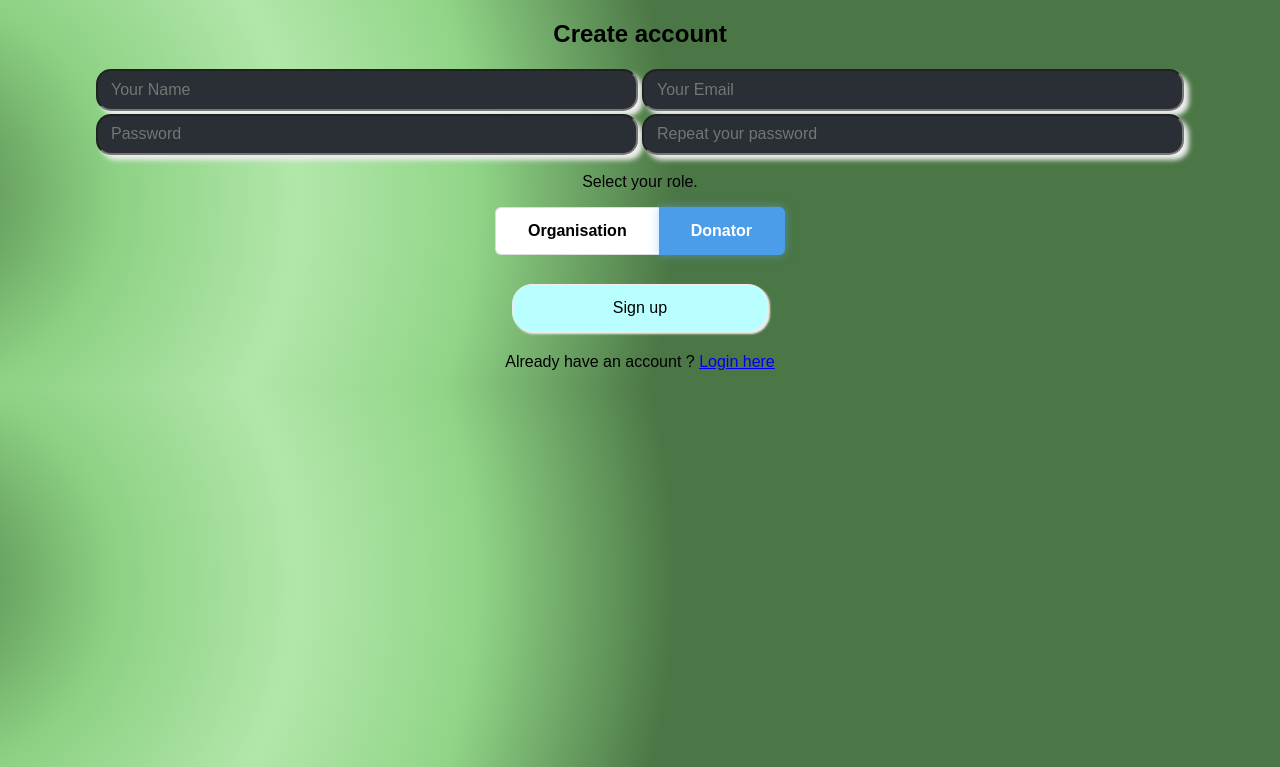
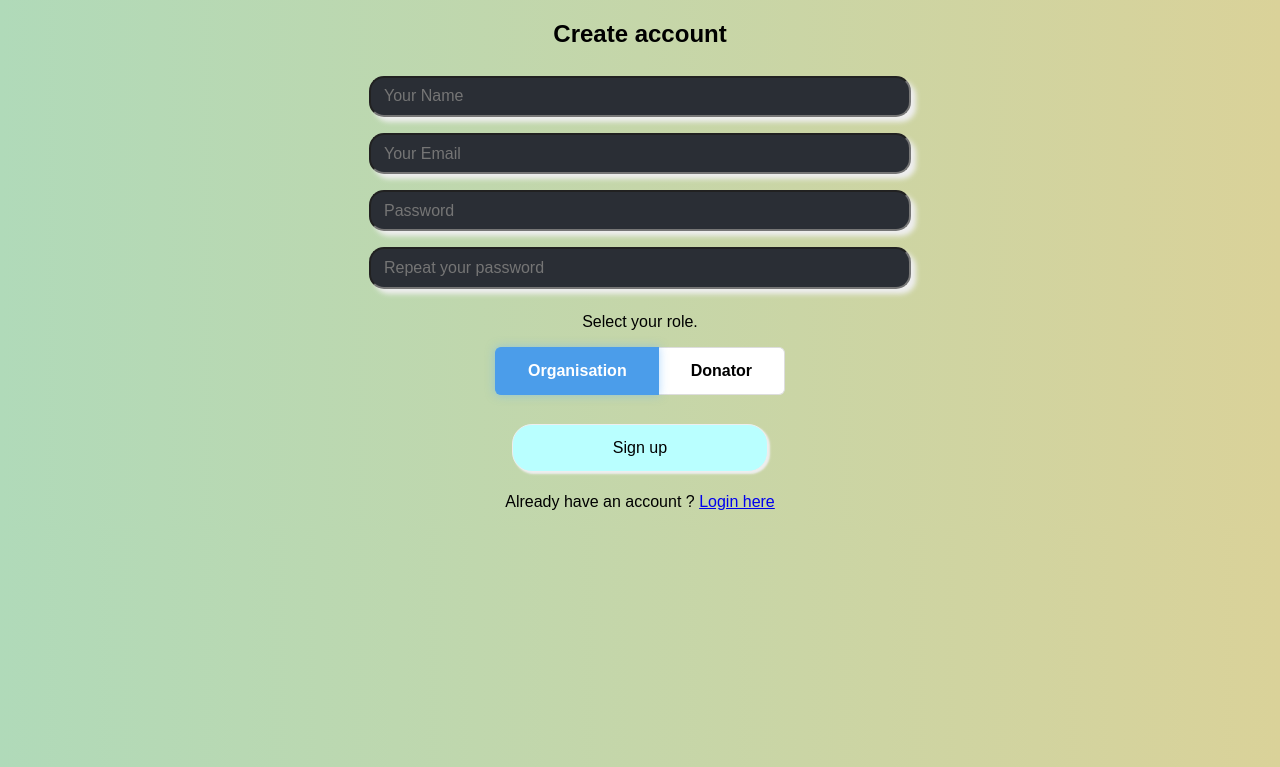
Before and after one commit to Shaikidris7786/Charity-Application-Blockchain, a Flask app: page / in a window 1280 px wide. Shown: the top 767 px of the page. Run offline with Flask 2, Linux system fonts and the light colour scheme; parts of the project's set-up code (start-up, migrations or seed data) failed here and were passed over.

Commit message:
Changed UI of pages and IF block condition, Beautified

```diff
--- a/static/css/main.css
+++ b/static/css/main.css
@@ -1,7 +1,10 @@
 :root {
-  background: #7F7FD5;
+  background: #DAD299;
   /* fallback for old browsers */
-  background-image: radial-gradient(circle 759px at -6.7% 50%, #508349 0%, #8cd183 26.2%, #b2e7aa 50.6%, #90d587 74.1%, #4b7645 100.3%);
+  /* Chrome 10-25, Safari 5.1-6 */
+  background: -webkit-gradient(linear, left top, right top, from(#B0DAB9), to(#DAD299));
+  background: linear-gradient(to right, #B0DAB9, #DAD299);
+  /* W3C, IE 10+/ Edge, Firefox 16+, Chrome 26+, Opera 12+, Safari 7+ */
   font-size: 1rem;
 }
 
@@ -43,7 +46,7 @@ table, th, td {
   font-size: inherit;
   border-radius: 15px;
   padding: .6rem .8rem;
-  margin: .1rem 0;
+  margin: .5rem 0;
   width: 40%;
   background-color: #2a2e35;
   -webkit-box-shadow: 5px 5px 5px #eee;
--- a/static/css/main.scss
+++ b/static/css/main.scss
@@ -1,7 +1,7 @@
 :root{
-    background: #7F7FD5;  /* fallback for old browsers */
-    // background: linear-gradient(to right, #91EAE4, #86A8E7, #7F7FD5); /* W3C, IE 10+/ Edge, Firefox 16+, Chrome 26+, Opera 12+, Safari 7+ */
-    background-image: radial-gradient( circle 759px at -6.7% 50%, rgba(80,131,73,1) 0%, rgba(140,209,131,1) 26.2%, rgba(178,231,170,1) 50.6%, rgba(144,213,135,1) 74.1%, rgba(75,118,69,1) 100.3% );
+    background: #DAD299;  /* fallback for old browsers */
+    background: -webkit-linear-gradient(to right, #B0DAB9, #DAD299);  /* Chrome 10-25, Safari 5.1-6 */
+    background: linear-gradient(to right, #B0DAB9, #DAD299); /* W3C, IE 10+/ Edge, Firefox 16+, Chrome 26+, Opera 12+, Safari 7+ */
     font-size: 1rem;
 }
 
@@ -38,7 +38,7 @@ table, th, td {
     font-size: inherit;
     border-radius: 15px;
     padding: .6rem .8rem;
-    margin: .1rem 0;
+    margin: .5rem 0;
     width: 40%;
     background-color: #2a2e35;
     box-shadow: 5px 5px 5px #eee;
--- a/templates/index.html
+++ b/templates/index.html
@@ -8,10 +8,10 @@
     <h1>Navigation Page!</h1>
     <h2>Choose your path and explore:</h2>
     <form action="#" method="post">
-        {% if role == 0 %}
+        {% if role|int == 0 %}
             <p><input class = "form-submit" type="submit" value="Create Event" name="Organisation"/></p>
         {% endif %}
-        {% if role == 1 %}
+        {% if role|int == 1 %}
             <p><input class = "form-submit" type="submit" value="Donate" name="Donator"/></p>
         {% endif %}
         <p><input class = "form-submit" type="submit" value="Transactions" name="Transactions"/></p>
--- a/templates/login.html
+++ b/templates/login.html
@@ -11,9 +11,9 @@
         <div class="container">
                 <form method="POST" id="signup-form" class="signup-form" action="{{url_for('login')}}">
                     <h2 class="form-title">Sign-in</h2>
-                    <input type="text" class="input-control" name="name" id="name" placeholder="Your Name"/>
-                    <input type="password" class="input-control" name="password" id="password" placeholder="Password"/>
-                    <input type="submit" name="submit" id="submit" class="form-submit" value="Sign-in"/>
+                    <input type="text" class="input-control" name="name" id="name" placeholder="Your Name"/><br>
+                    <input type="password" class="input-control" name="password" id="password" placeholder="Password"/><br>
+                    <input type="submit" name="submit" id="submit" class="form-submit" value="Sign-in"/><br>
                 </form>
                 <p>
                     Don't have an account ? <a href="{{url_for('signup')}}">Signup here</a>
--- a/templates/signup.html
+++ b/templates/signup.html
@@ -8,15 +8,15 @@
         <div class="container">
             <form method="POST" id="signup-form" class="signup-form" action="#">
                 <h2 class="form-title">Create account</h2>
-                <input type="text" class="input-control" name="name" id="name" placeholder="Your Name"/>
-                <input type="email" class="input-control" name="email" id="email" placeholder="Your Email"/>
-                <input type="password" class="input-control" name="password" id="password" placeholder="Password"/>
-                <input type="password" class="input-control" name="re_password" id="re_password" placeholder="Repeat your password"/>
+                <input type="text" class="input-control" name="name" id="name" placeholder="Your Name"/><br>
+                <input type="email" class="input-control" name="email" id="email" placeholder="Your Email"/><br>
+                <input type="password" class="input-control" name="password" id="password" placeholder="Password"/><br>
+                <input type="password" class="input-control" name="re_password" id="re_password" placeholder="Repeat your password"/><br>
                 <p>Select your role.</p>
                 <div class="toggle">
                     <input type="radio" name="position" value="organiser" id="html1" checked="checked"/>
                     <label for="html1">Organisation</label>
-                    <input type="radio" name="position" value="donator" id="html2" checked="checked"/>
+                    <input type="radio" name="position" value="donator" id="html2" />
                     <label for="html2">Donator</label>
                   </div>
                 <input type="submit" name="submit" id="submit" class="form-submit" value="Sign up"/>
```
Also changed, not shown: 1 other file.
